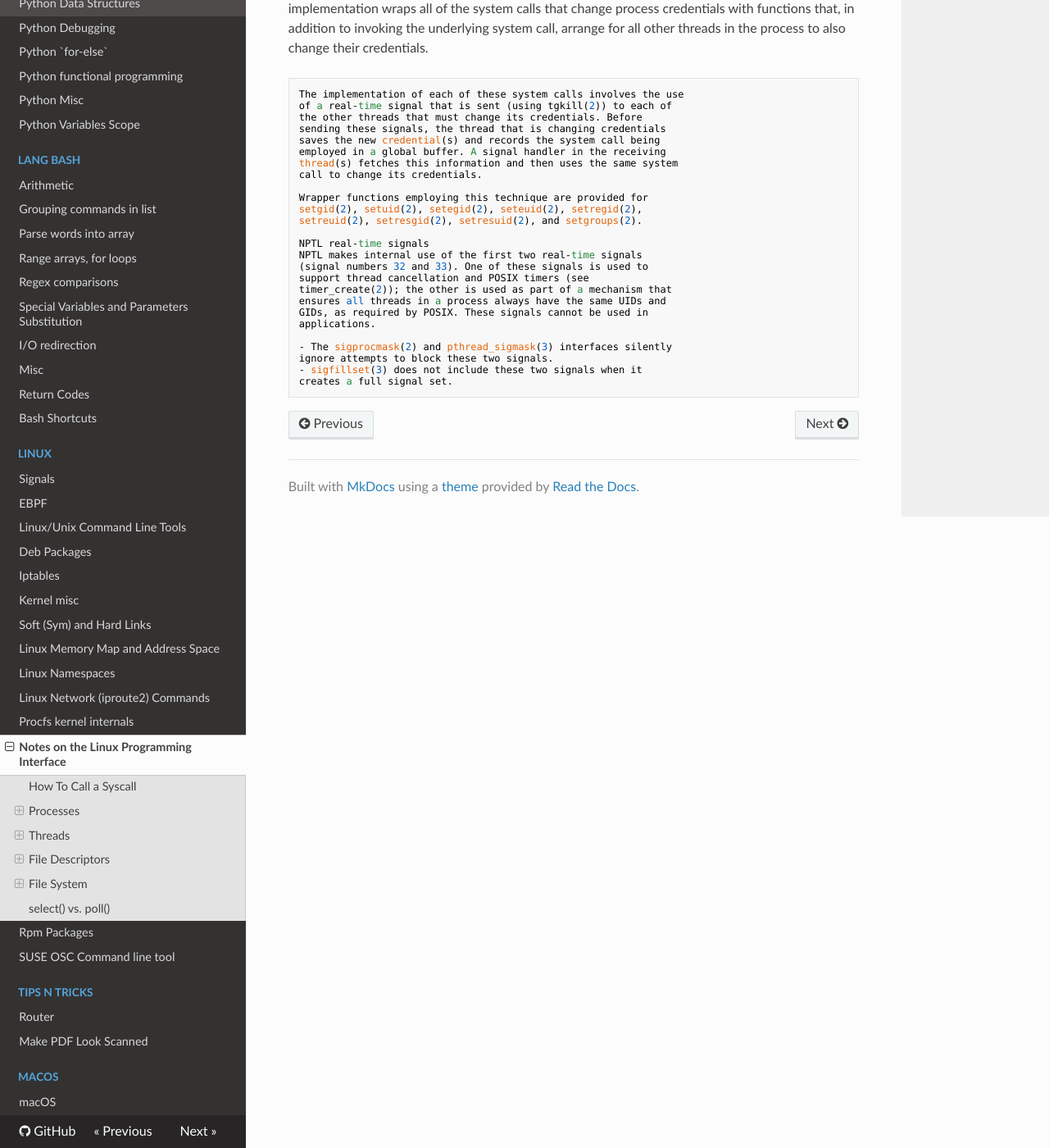
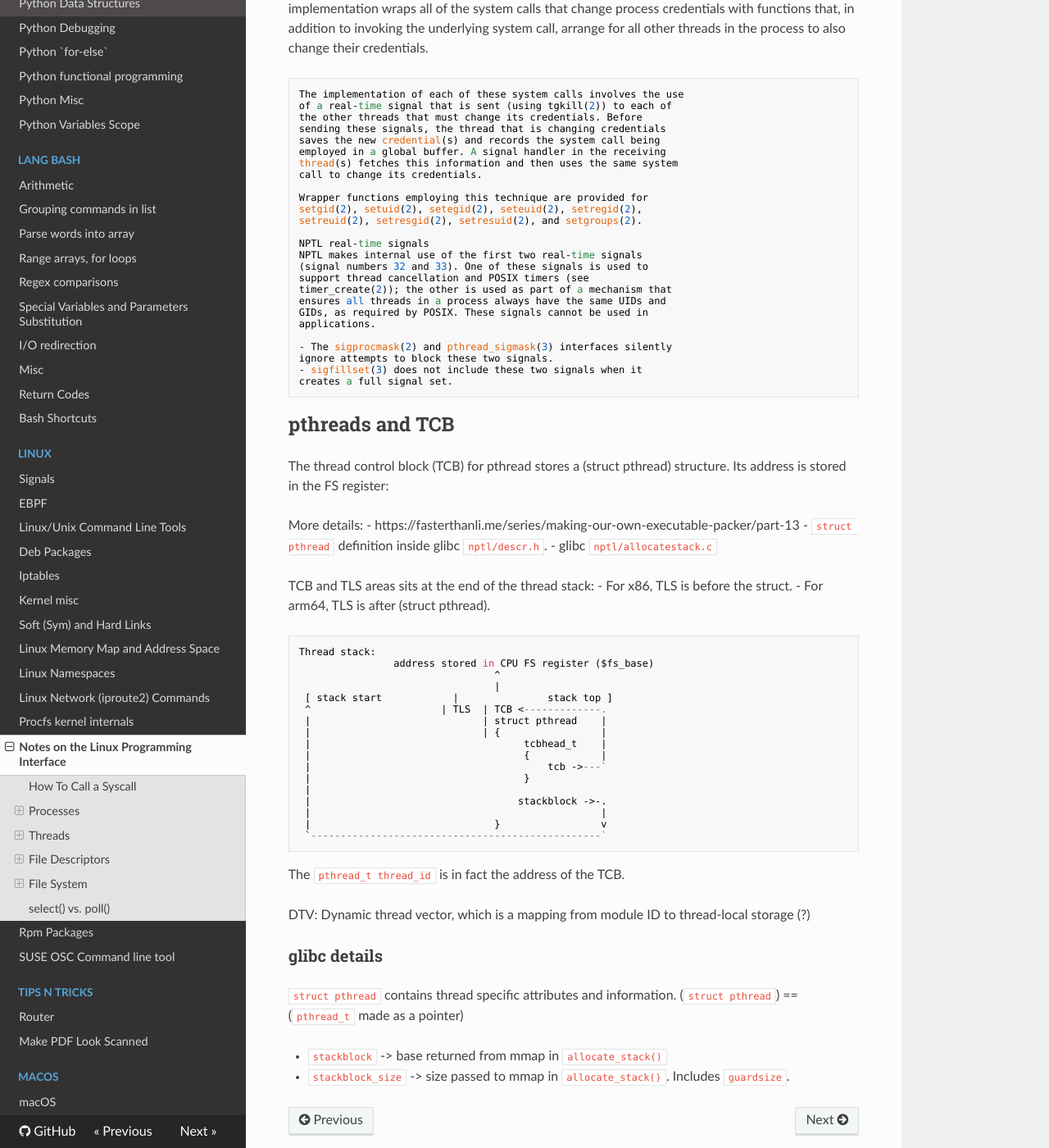
Before and after one commit to marcov/tech-notes, an MkDocs documentation site: the page built from docs/Linux/programming-interface-notes.md, in a window 1280 px wide and 1400 px high, scrolled down 3388 px. Shown: the whole window at 82% size. Built offline with MkDocs 1.6.1, drawn with Linux system fonts in a browser that asks for light colours; nearby versions of some CDN libraries.

Commit message:
up threads TCB notes

````diff
--- a/docs/Linux/programming-interface-notes.md
+++ b/docs/Linux/programming-interface-notes.md
@@ -173,3 +173,50 @@ From the glibc manual:
     ignore attempts to block these two signals.
     - sigfillset(3) does not include these two signals when it
     creates a full signal set.
+
+## pthreads and TCB
+
+The thread control block (TCB) for pthread stores a (struct pthread) structure.
+Its address is stored in the FS register:
+
+More details:
+- https://fasterthanli.me/series/making-our-own-executable-packer/part-13
+- `struct pthread` definition inside glibc `nptl/descr.h`.
+- glibc `nptl/allocatestack.c`
+
+TCB and TLS areas sits at the end of the thread stack:
+- For x86, TLS is before the struct.
+- For arm64, TLS is after (struct pthread).
+
+```
+Thread stack:
+                address stored in CPU FS register ($fs_base)
+                                 ^
+                                 |
+ [ stack start            |               stack top ]
+ ^                      | TLS  | TCB <-------------.
+ |                             | struct pthread    |
+ |                             | {                 |
+ |                                    tcbhead_t    |
+ |                                    {            |
+ |                                        tcb ->---`
+ |                                    }
+ |
+ |                                   stackblock ->-.
+ |                                                 |
+ |                               }                 v
+ `-------------------------------------------------`
+```
+
+The `pthread_t thread_id` is in fact the address of the TCB.
+
+DTV: Dynamic thread vector, which is a mapping from module ID to
+thread-local storage (?)
+
+### glibc details
+
+`struct pthread` contains thread specific attributes and information.
+(`struct pthread`) == (`pthread_t` made as a pointer)
+
+- `stackblock` -> base returned from mmap in `allocate_stack()`
+- `stackblock_size` -> size passed to mmap in `allocate_stack()`. Includes `guardsize`.
````
